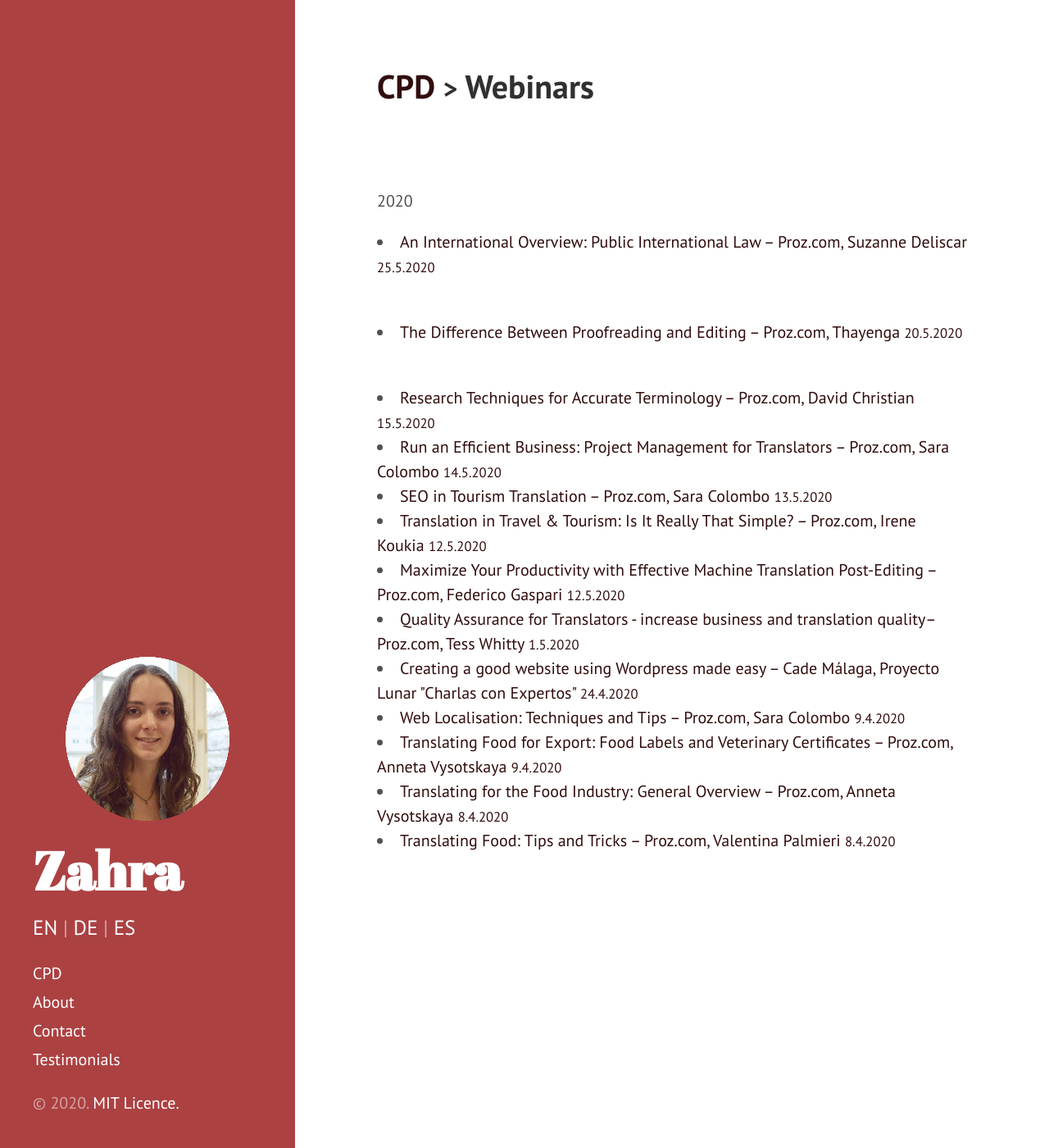
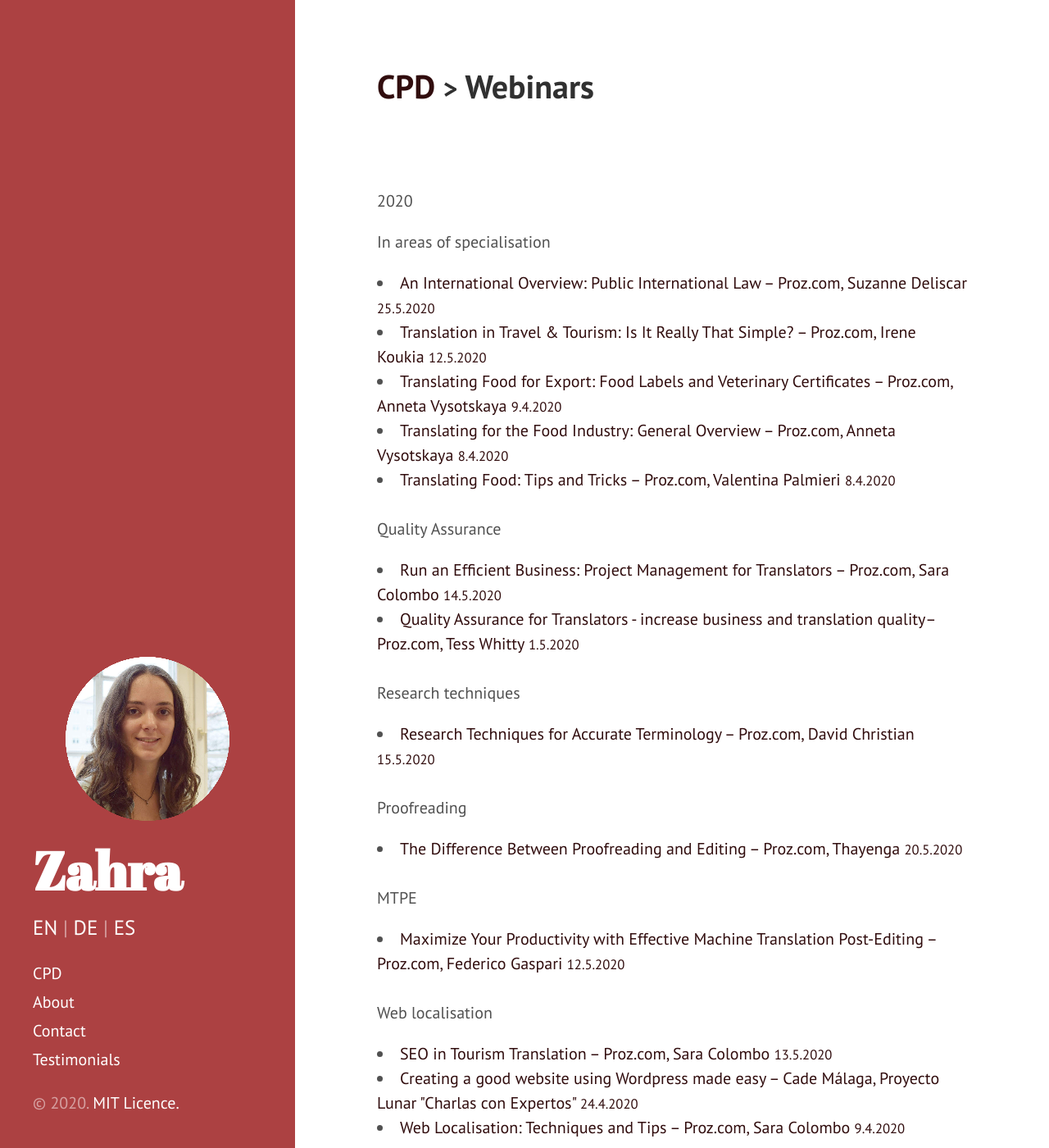
Before and after one commit to Zahra-Claire-Bahrani-Peacock/zahra-claire-bahrani-peacock.github.io, a Jekyll site: the page built from CPD-webinars.md, in a window 1280 px wide and 1400 px high. Shown: the whole window at 82% size. Built offline with Jekyll 4.4.1, drawn with Linux system fonts in a browser that asks for light colours.

Commit message:
Update CPD-webinars.md

```diff
--- a/CPD-webinars.md
+++ b/CPD-webinars.md
@@ -7,29 +7,36 @@ permalink: webinars
 <br>
 <br>
 2020
+
+In areas of specialisation
 <li><a href="https://videos.proz.com/videos/an-international-overview-public-international-law-139" target="_blank">An International Overview: Public International Law – Proz.com, Suzanne Deliscar <small>25.5.2020</small></a></li>
-<br>
-<li><a href="https://videos.proz.com/videos/the-difference-between-proofreading-and-editing-4" target="_blank">The Difference Between Proofreading and Editing – Proz.com, Thayenga <small>20.5.2020</small></a></li>
-<br>
-<li><a href="https://videos.proz.com/videos/research-techniques-for-accurate-terminology-1301" target="_blank">Research Techniques for Accurate Terminology – Proz.com, David Christian <small>15.5.2020</small></a></li>
-
-<li><a href="https://videos.proz.com/videos/run-an-efficient-business-project-management-for-translators-97" target="_blank">Run an Efficient Business: Project Management for Translators – Proz.com, Sara Colombo <small>14.5.2020</small></a></li>
-
-<li><a href="https://videos.proz.com/videos/seo-in-tourism-translation-186" target="_blank">SEO in Tourism Translation – Proz.com, Sara Colombo <small>13.5.2020</small></a></li>
 
 <li><a href="https://videos.proz.com/videos/translation-in-travel-tourism-is-it-really-that-simple-450" target="_blank">Translation in Travel & Tourism: Is It Really That Simple? – Proz.com, Irene Koukia <small>12.5.2020</small></a></li>
-
-<li><a href="https://videos.proz.com/videos/maximize-your-productivity-with-effective-machine-translation-post-editing-477" target="_blank">Maximize Your Productivity with Effective Machine Translation Post-Editing – Proz.com, Federico Gaspari <small>12.5.2020</small></a></li>
-
-<li><a href="www.marketingtipsfortranslators.com.
-https://videos.proz.com/videos/quality-assurance-for-translators-increase-business-and-translation-quality-1962" target="_blank">Quality Assurance for Translators - increase business and translation quality– Proz.com, Tess Whitty <small>1.5.2020</small></a></li>
-
-<li><a href="https://www.gaspardigital.es/" target="_blank">Creating a good website using Wordpress made easy – Cade Málaga, Proyecto Lunar "Charlas con Expertos" <small>24.4.2020</small></a></li>
-
-<li><a href="https://videos.proz.com/videos/web-localisation-techniques-and-tips-440" target="_blank">Web Localisation: Techniques and Tips – Proz.com, Sara Colombo <small>9.4.2020</small></a></li>
 
 <li><a href="https://videos.proz.com/videos/translating-food-for-export-food-labels-and-veterinary-certificates-85" target="_blank">Translating Food for Export: Food Labels and Veterinary Certificates – Proz.com, Anneta Vysotskaya <small>9.4.2020</small></a></li>
 
 <li><a href="https://videos.proz.com/videos/translating-for-food-industry-general-overview-99" target="_blank">Translating for the Food Industry: General Overview – Proz.com, Anneta Vysotskaya <small>8.4.2020</small></a></li>
 
 <li><a href="https://videos.proz.com/videos/translating-food-tips-and-tricks-743" target="_blank">Translating Food: Tips and Tricks – Proz.com, Valentina Palmieri <small>8.4.2020</small></a></li>
+<br>
+Quality Assurance
+<li><a href="https://videos.proz.com/videos/run-an-efficient-business-project-management-for-translators-97" target="_blank">Run an Efficient Business: Project Management for Translators – Proz.com, Sara Colombo <small>14.5.2020</small></a></li>
+
+<li><a href="www.marketingtipsfortranslators.com.
+https://videos.proz.com/videos/quality-assurance-for-translators-increase-business-and-translation-quality-1962" target="_blank">Quality Assurance for Translators - increase business and translation quality– Proz.com, Tess Whitty <small>1.5.2020</small></a></li>
+<br>
+Research techniques
+<li><a href="https://videos.proz.com/videos/research-techniques-for-accurate-terminology-1301" target="_blank">Research Techniques for Accurate Terminology – Proz.com, David Christian <small>15.5.2020</small></a></li>
+<br>
+Proofreading
+<li><a href="https://videos.proz.com/videos/the-difference-between-proofreading-and-editing-4" target="_blank">The Difference Between Proofreading and Editing – Proz.com, Thayenga <small>20.5.2020</small></a></li>
+<br>
+MTPE
+<li><a href="https://videos.proz.com/videos/maximize-your-productivity-with-effective-machine-translation-post-editing-477" target="_blank">Maximize Your Productivity with Effective Machine Translation Post-Editing – Proz.com, Federico Gaspari <small>12.5.2020</small></a></li>
+<br>
+Web localisation
+<li><a href="https://videos.proz.com/videos/seo-in-tourism-translation-186" target="_blank">SEO in Tourism Translation – Proz.com, Sara Colombo <small>13.5.2020</small></a></li>
+
+<li><a href="https://www.gaspardigital.es/" target="_blank">Creating a good website using Wordpress made easy – Cade Málaga, Proyecto Lunar "Charlas con Expertos" <small>24.4.2020</small></a></li>
+
+<li><a href="https://videos.proz.com/videos/web-localisation-techniques-and-tips-440" target="_blank">Web Localisation: Techniques and Tips – Proz.com, Sara Colombo <small>9.4.2020</small></a></li>
```
